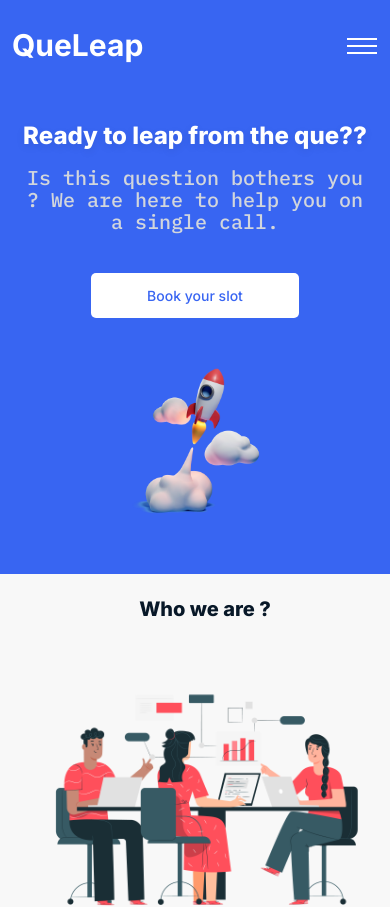
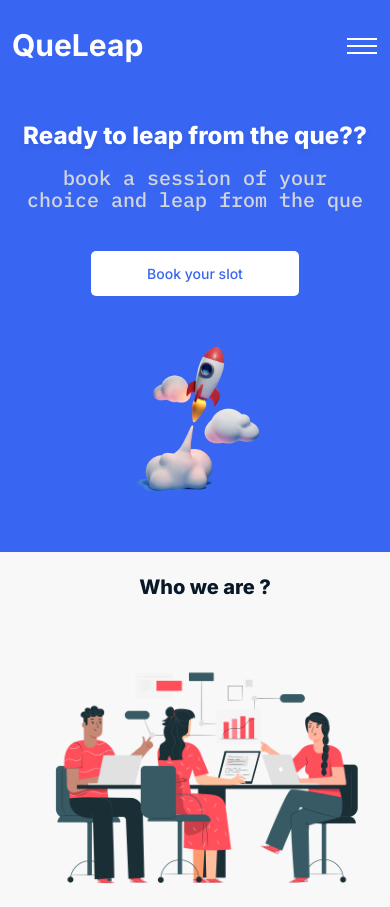
Before and after one commit to getyourwork/type34, a React (Create React App) app: page / in a window 390 px wide. Shown: the top 907 px of the page. Built offline with nearby package versions, Linux system fonts and the light colour scheme.

Commit message:
5-31/12/2021

```diff
--- a/src/Components/sections/FirstPage.jsx
+++ b/src/Components/sections/FirstPage.jsx
@@ -6,10 +6,9 @@ const FirstPage=()=>{
             <div className="row align-items-center">
                 <div className="col-lg-5 col-md-12 col-12">
                     <div className="hero-content">
-                        <h1 className="wow fadeInLeft" data-wow-delay=".4s">Ready to leap from the que??</h1>
-                        <p className="name-desc fadeInLeft  " data-wow-delay=".6s">Is this question bothers you ?
-                        We are here to help you on a single call.</p>
-                        <div className="button wow fadeInLeft" data-wow-delay=".8s">
+                        <h1 className="wow " data-aos="fade-right">Ready to leap from the que??</h1>
+                        <p className="name-desc" data-aos="fade-right" data-aos-duration="2500">book a session of your choice and leap from the que</p>
+                        <div className="button wow " data-aos="fade-right" data-aos-duration="2500">
                             <a href="#pricing" className="btn">Book your slot</a>
                             {/* <a href="https://www.youtube.com/watch?v=r44RKWyfcFw&fbclid=IwAR21beSJORalzmzokxDRcGfkZA1AtRTE__l5N4r09HcGS5Y6vOluyouM9EM"
                                 class="glightbox video-button"><span class="video"><i
--- a/src/Home/Home.css
+++ b/src/Home/Home.css
@@ -140,7 +140,11 @@ button:focus,
   filter: none;
   opacity: 1;
 }
-
+@media (max-width: 767px) {
+  .brand-logo1 {
+    width:150px;
+  }
+}
 .clients h4{
   color: #fff;
 }
@@ -161,9 +165,7 @@ button:focus,
   opacity: 1;
 }
 
-.clients .image-fluid {
-
-}
+
 
 
 .header-img{
@@ -177,7 +179,7 @@ button:focus,
     color: #D2D6DC !important;
 
     /* width: 550px; */
-    /* opacity: 84%; */
+    opacity: 84%;
 
 
   }
```
